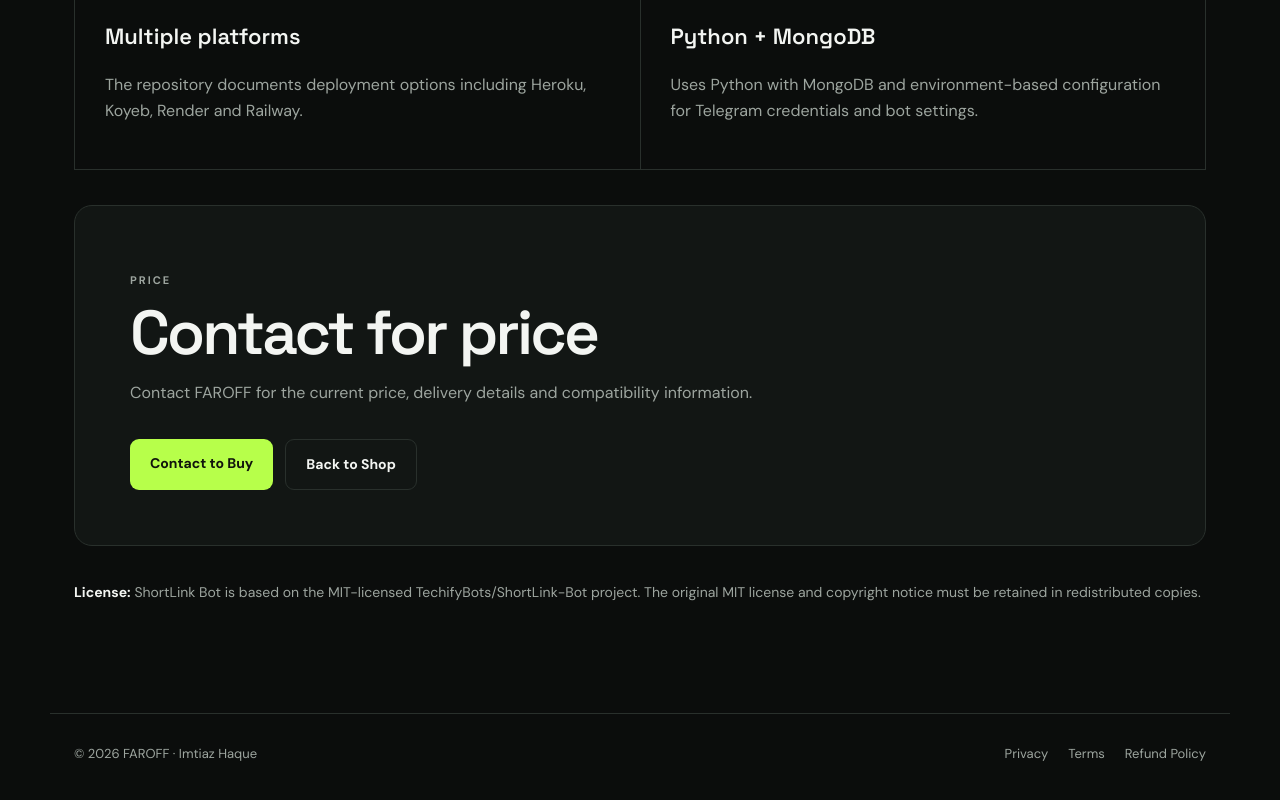
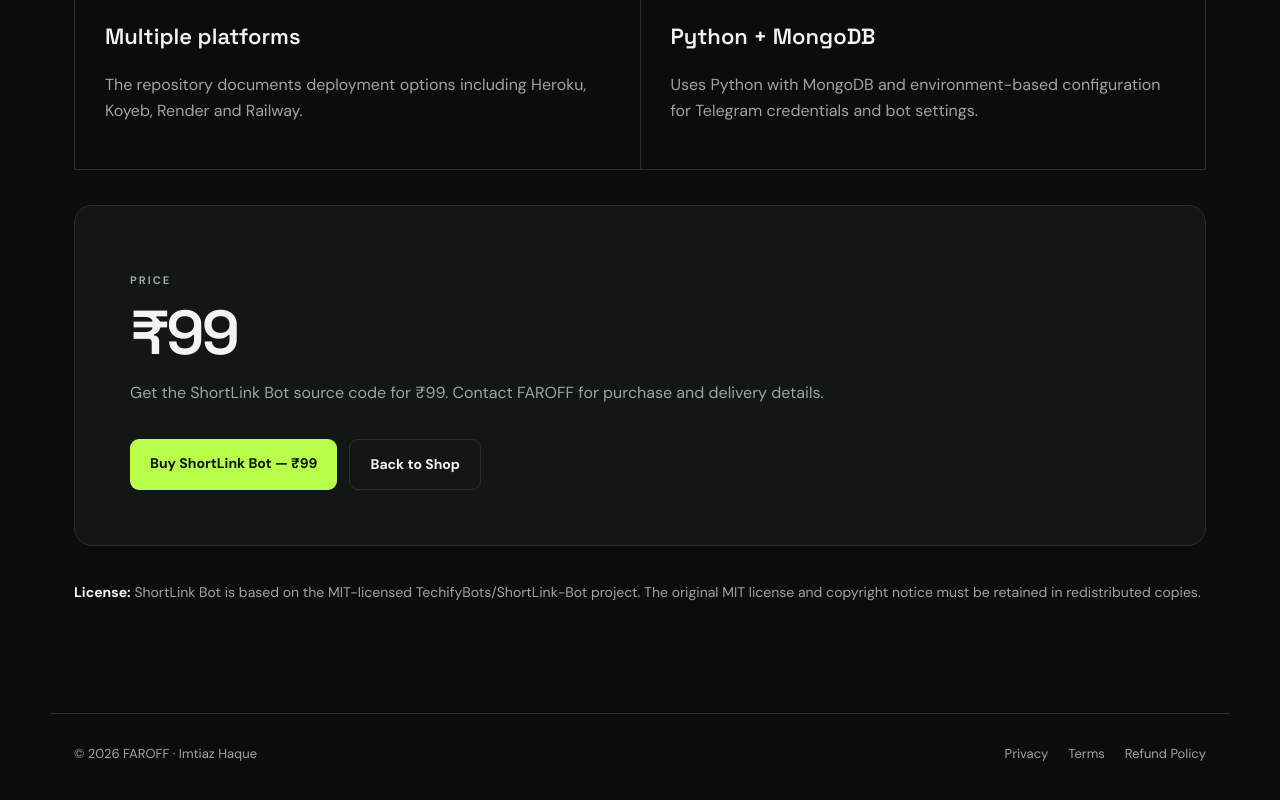
Before and after one commit to Faroffcode/Imtiaz.haque, a plain HTML site: page shortlink-bot.html in a window 1280 px wide. Shown: the part 1417-2217 px from the top of the page. Drawn offline with Linux system fonts and the light colour scheme.

Commit message:
Set ShortLink Bot product page price to ₹99

```diff
--- a/shortlink-bot.html
+++ b/shortlink-bot.html
@@ -18,7 +18,7 @@
 <article style="background:var(--bg);padding:30px;min-height:230px"><b style="color:var(--accent)">DEPLOYMENT</b><h3 style="font:600 22px 'Space Grotesk';margin-top:30px">Multiple platforms</h3><p style="color:var(--muted)">The repository documents deployment options including Heroku, Koyeb, Render and Railway.</p></article>
 <article style="background:var(--bg);padding:30px;min-height:230px"><b style="color:var(--accent)">TECH STACK</b><h3 style="font:600 22px 'Space Grotesk';margin-top:30px">Python + MongoDB</h3><p style="color:var(--muted)">Uses Python with MongoDB and environment-based configuration for Telegram credentials and bot settings.</p></article>
 </div>
-<div class="contact-box" style="margin-top:35px"><p class="eyebrow">PRICE</p><h2>Contact for price</h2><p>Contact FAROFF for the current price, delivery details and compatibility information.</p><div class="actions"><a class="button primary" href="mailto:faroffwork@gmail.com?subject=ShortLink%20Bot%20Purchase">Contact to Buy</a><a class="button ghost" href="index.html#shop">Back to Shop</a></div></div>
+<div class="contact-box" style="margin-top:35px"><p class="eyebrow">PRICE</p><h2>₹99</h2><p>Get the ShortLink Bot source code for ₹99. Contact FAROFF for purchase and delivery details.</p><div class="actions"><a class="button primary" href="mailto:faroffwork@gmail.com?subject=ShortLink%20Bot%20Purchase">Buy ShortLink Bot — ₹99</a><a class="button ghost" href="index.html#shop">Back to Shop</a></div></div>
 <div style="margin-top:35px;color:var(--muted);font-size:14px"><strong style="color:var(--text)">License:</strong> ShortLink Bot is based on the MIT-licensed TechifyBots/ShortLink-Bot project. The original MIT license and copyright notice must be retained in redistributed copies.</div>
 </section></main>
 <footer><span>© <span id="year"></span> FAROFF · Imtiaz Haque</span><div><a href="privacy.html">Privacy</a><a href="terms.html">Terms</a><a href="refund.html">Refund Policy</a></div></footer>
```
